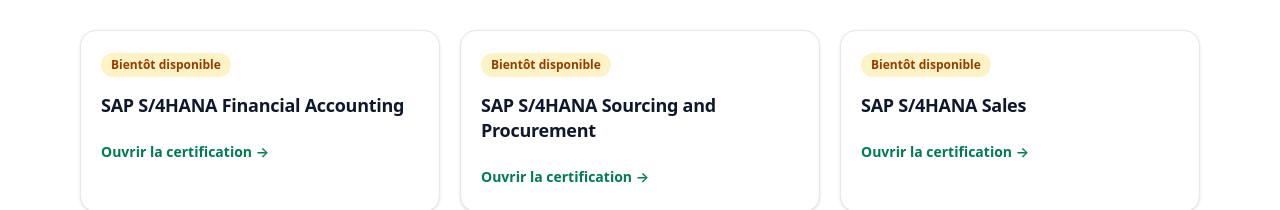
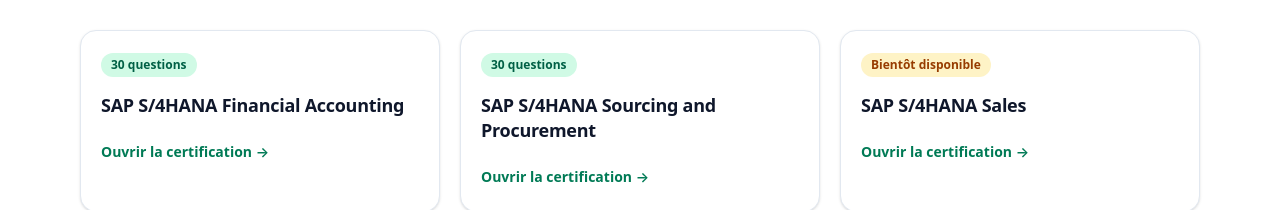
Before and after one commit to martens79/certifyquiz-next, a Next.js app: page /fr/categories/business-applications/sap in a window 1280 px wide. Shown: the part 401-611 px from the top of the page. Built offline with nearby package versions, Linux system fonts and the light colour scheme; no server answers.

Commit message:
Attiva i primi quiz SAP

```diff
--- a/src/app/_views/CertificationDetailView.tsx
+++ b/src/app/_views/CertificationDetailView.tsx
@@ -5,7 +5,7 @@
 import { CERTS_BY_SLUG, type CertificationData } from "@/certifications/registry";
 import CertificationPage from "@/components/CertificationPage";
 import SapCertificationPlaceholder from "@/features/business-applications/SapCertificationPlaceholder";
-import { getSapCertification } from "@/features/business-applications/data";
+import { getSapPlaceholderCertification } from "@/features/business-applications/data";
 import {
   getCertBySlug,
   getTopicsByCertSlug,
@@ -95,7 +95,7 @@
   lang: Lang;
   slug: string;
 }) {
-  const sapCertification = getSapCertification(slug);
+  const sapCertification = getSapPlaceholderCertification(slug);
   if (sapCertification) {
     return <SapCertificationPlaceholder lang={lang} cert={sapCertification} />;
   }
--- a/src/components/QuizHome.tsx
+++ b/src/components/QuizHome.tsx
@@ -198,8 +198,8 @@
   base: baseCerts,
 
   "business-applications": [
-    { name: "SAP S/4HANA Financial Accounting", link: certPath(lang, "sap-s4hana-financial-accounting"), comingSoon: true },
-    { name: "SAP S/4HANA Sourcing and Procurement", link: certPath(lang, "sap-s4hana-sourcing-procurement"), comingSoon: true },
+    { name: "SAP S/4HANA Financial Accounting", link: certPath(lang, "sap-s4hana-financial-accounting") },
+    { name: "SAP S/4HANA Sourcing and Procurement", link: certPath(lang, "sap-s4hana-sourcing-procurement") },
     { name: "SAP S/4HANA Sales", link: certPath(lang, "sap-s4hana-sales"), comingSoon: true },
     { name: "SAP S/4HANA Production Planning and Manufacturing", link: certPath(lang, "sap-s4hana-production-planning"), comingSoon: true },
     { name: "SAP ABAP Cloud Developer", link: certPath(lang, "sap-abap-cloud-developer"), comingSoon: true },
--- a/src/features/business-applications/SapHubPage.tsx
+++ b/src/features/business-applications/SapHubPage.tsx
@@ -5,10 +5,10 @@
 import { SAP_CERTIFICATIONS } from "./data";
 
 const copy = {
-  it: { eyebrow: "BUSINESS APPLICATIONS · SAP", title: "Certificazioni SAP", description: "Esplora i percorsi SAP disponibili su CertifyQuiz. Le certificazioni sono in preparazione e saranno pubblicate progressivamente.", back: "← Torna a Business Applications", soon: "Prossimamente", open: "Apri la certificazione →" },
-  en: { eyebrow: "BUSINESS APPLICATIONS · SAP", title: "SAP Certifications", description: "Explore the SAP paths available on CertifyQuiz. Certification content is in preparation and will be released progressively.", back: "← Back to Business Applications", soon: "Coming soon", open: "Open certification →" },
-  fr: { eyebrow: "BUSINESS APPLICATIONS · SAP", title: "Certifications SAP", description: "Explorez les parcours SAP disponibles sur CertifyQuiz. Les contenus seront publiés progressivement.", back: "← Retour à Business Applications", soon: "Bientôt disponible", open: "Ouvrir la certification →" },
-  es: { eyebrow: "BUSINESS APPLICATIONS · SAP", title: "Certificaciones SAP", description: "Explora las rutas SAP disponibles en CertifyQuiz. Los contenidos se publicarán progresivamente.", back: "← Volver a Business Applications", soon: "Próximamente", open: "Abrir certificación →" },
+  it: { eyebrow: "BUSINESS APPLICATIONS · SAP", title: "Certificazioni SAP", description: "Esplora i percorsi SAP disponibili su CertifyQuiz. Le certificazioni sono in preparazione e saranno pubblicate progressivamente.", back: "← Torna a Business Applications", soon: "Prossimamente", ready: "30 domande", open: "Apri la certificazione →" },
+  en: { eyebrow: "BUSINESS APPLICATIONS · SAP", title: "SAP Certifications", description: "Explore the SAP paths available on CertifyQuiz. Certification content is in preparation and will be released progressively.", back: "← Back to Business Applications", soon: "Coming soon", ready: "30 questions", open: "Open certification →" },
+  fr: { eyebrow: "BUSINESS APPLICATIONS · SAP", title: "Certifications SAP", description: "Explorez les parcours SAP disponibles sur CertifyQuiz. Les contenus seront publiés progressivement.", back: "← Retour à Business Applications", soon: "Bientôt disponible", ready: "30 questions", open: "Ouvrir la certification →" },
+  es: { eyebrow: "BUSINESS APPLICATIONS · SAP", title: "Certificaciones SAP", description: "Explora las rutas SAP disponibles en CertifyQuiz. Los contenidos se publicarán progresivamente.", back: "← Volver a Business Applications", soon: "Próximamente", ready: "30 preguntas", open: "Abrir certificación →" },
 } as const;
 
 export default function SapHubPage({ lang }: { lang: Locale }) {
@@ -24,7 +24,9 @@
       <section className="mt-8 grid gap-5 sm:grid-cols-2 lg:grid-cols-3" aria-label={t.title}>
         {SAP_CERTIFICATIONS.map((cert) => (
           <Link key={cert.slug} href={certPath(lang, cert.slug)} className="rounded-2xl border border-slate-200 bg-white p-5 shadow-sm transition hover:border-emerald-300 hover:shadow-md">
-            <span className="inline-flex rounded-full bg-amber-100 px-2.5 py-1 text-xs font-semibold text-amber-800">{t.soon}</span>
+            <span className={`inline-flex rounded-full px-2.5 py-1 text-xs font-semibold ${"available" in cert && cert.available ? "bg-emerald-100 text-emerald-800" : "bg-amber-100 text-amber-800"}`}>
+              {"available" in cert && cert.available ? t.ready : t.soon}
+            </span>
             <h2 className="mt-4 text-lg font-semibold leading-snug text-slate-900">{cert.title}</h2>
             <p className="mt-5 text-sm font-semibold text-emerald-700">{t.open}</p>
           </Link>
--- a/src/features/business-applications/data.ts
+++ b/src/features/business-applications/data.ts
@@ -1,8 +1,8 @@
 import type { Locale } from "@/lib/paths";
 
 export const SAP_CERTIFICATIONS = [
-  { slug: "sap-s4hana-financial-accounting", title: "SAP S/4HANA Financial Accounting" },
-  { slug: "sap-s4hana-sourcing-procurement", title: "SAP S/4HANA Sourcing and Procurement" },
+  { slug: "sap-s4hana-financial-accounting", title: "SAP S/4HANA Financial Accounting", available: true },
+  { slug: "sap-s4hana-sourcing-procurement", title: "SAP S/4HANA Sourcing and Procurement", available: true },
   { slug: "sap-s4hana-sales", title: "SAP S/4HANA Sales" },
   { slug: "sap-s4hana-production-planning", title: "SAP S/4HANA Production Planning and Manufacturing" },
   { slug: "sap-abap-cloud-developer", title: "SAP Back-End Developer – ABAP Cloud" },
@@ -13,6 +13,9 @@
 
 export const getSapCertification = (slug: string) =>
   SAP_CERTIFICATIONS.find((cert) => cert.slug === slug);
+
+export const getSapPlaceholderCertification = (slug: string) =>
+  SAP_CERTIFICATIONS.find((cert) => cert.slug === slug && !("available" in cert && cert.available));
 
 export const BUSINESS_ECOSYSTEMS = [
   { key: "sap", title: "SAP", badge: "ERP · Finance · HR · Analytics", available: true },
```
